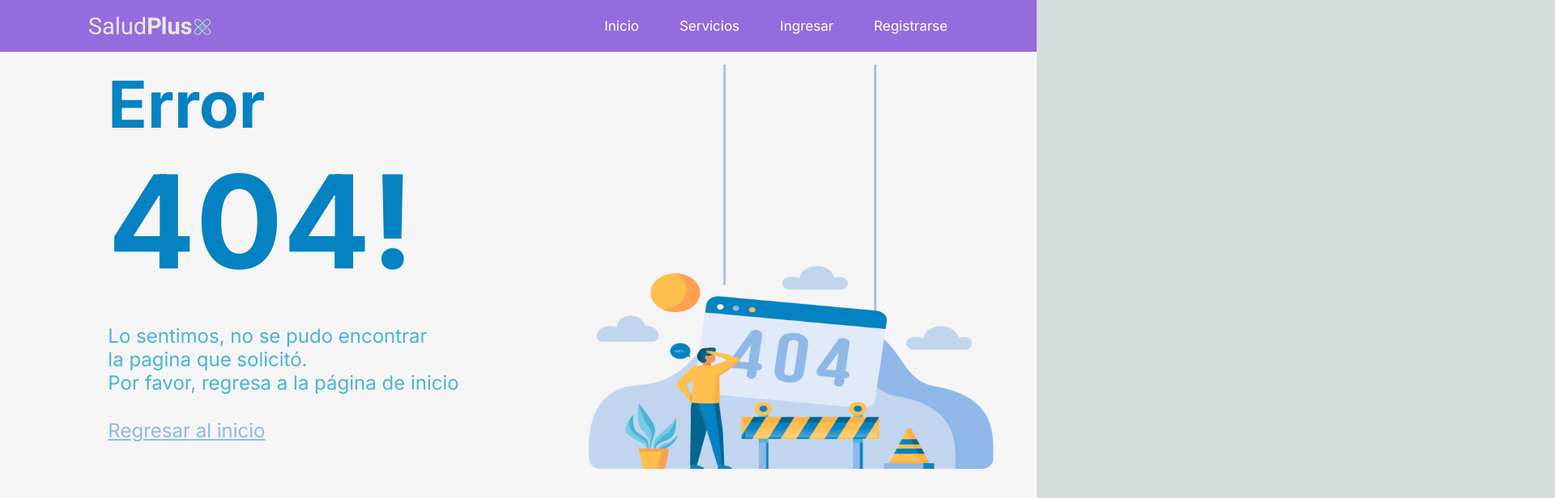
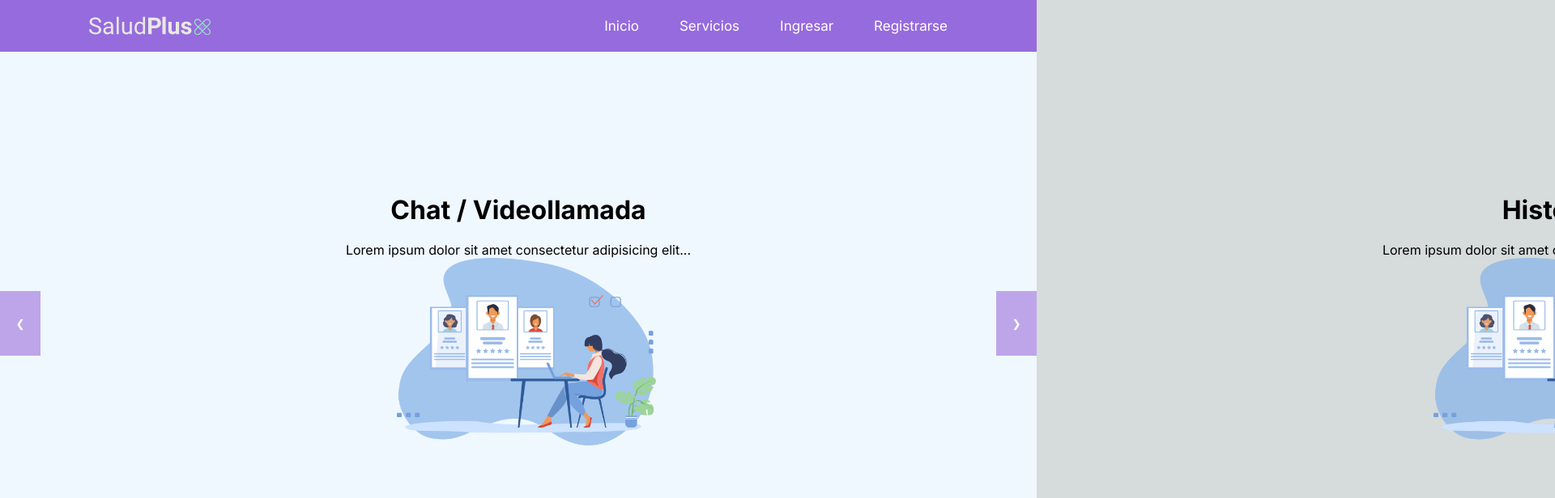
Before and after one commit to Kitatzu/saludplus, a Next.js app in the folder Frontend/: page /services in a window 1280 px wide. Before the commit this address had no page. Shown: the top 616 px of the page at 81% size, 1920 px wide, since content can reach past the window. Built offline with nearby package versions, Linux system fonts and the light colour scheme.

Commit message:
styles calendar

```diff
--- /dev/null
+++ b/Frontend/src/app/services/page.jsx
@@ -0,0 +1,9 @@
+import Carousel from "@/components/carrusel/carrusel";
+
+export default function Service() {
+    return (
+      <div>
+        <Carousel/>
+      </div>
+    );
+  }
--- a/Frontend/src/components/Calendar/Calendar.jsx
+++ b/Frontend/src/components/Calendar/Calendar.jsx
@@ -2,7 +2,8 @@
 
 import React, { useState } from 'react';
 import Calendar from 'react-calendar';
-import 'react-calendar/dist/Calendar.css';
+import './calendar-style.css';
+
 
 function MyCalendar() {
   const [date, setDate] = useState(new Date());
--- a/Frontend/src/components/Dashboard/SideNav.jsx
+++ b/Frontend/src/components/Dashboard/SideNav.jsx
@@ -16,7 +16,7 @@ export const SideNav = () => {
       </div>
       <div>
         <Link
-          href="/Calendar"
+          href="/dashboard/calendar"
           className={`link-nav ${
             pathname === "/dashboard/calendar" ? "active" : ""
           } `}
--- a/Frontend/src/components/Navbar/Navbar.jsx
+++ b/Frontend/src/components/Navbar/Navbar.jsx
@@ -21,7 +21,7 @@ export default function Navbar() {
       <Link href="/">
         <p> Inicio </p>
       </Link>
-      <Link href="/">
+      <Link href="/services">
         <p> Servicios </p>
       </Link>
       <p onClick={handleOpenModal}> Ingresar </p>
--- /dev/null
+++ b/Frontend/src/components/carrusel/carrusel-style.css
@@ -0,0 +1,68 @@
+/* En tu archivo de estilos CSS, por ejemplo, styles.css */
+
+.carousel {
+    position: absolute;
+    overflow: visible;
+    background-color: aliceblue;
+    width: 100%;
+    height: 100%;
+  }
+
+  .slides {
+    display: flex;
+    transition: transform 1s ease-in-out;
+  }
+
+  .slide {
+    flex: 0 0 100%;
+  }
+
+  .content {
+    display: flex;
+    flex-direction: column;
+    justify-content:space-around;
+    align-items:center;
+    margin: 15rem;
+  }
+
+  .content h1 {
+    margin-bottom: 20px;
+  }
+
+  .content p {
+    margin-top: 0;
+  }
+
+  .content img{
+    width: 40%; /* Ajusta el tamaño de la imagen según sea necesario */
+    height: 40%;
+    margin-left: 20px;
+  }
+
+  .slide.active {
+    opacity: 1;
+    transform: translateX(5);
+  }
+
+  .prev, .next {
+    position:absolute;
+    top: 50%;
+    transform: translateY(-50%);
+    background-color:#BEA5EA;
+    color: white;
+    border: none;
+    padding: 10px;
+    cursor: pointer;
+  }
+
+  .prev {
+    left: 0;
+    width: 50px;
+    height: 80px;
+  }
+
+  .next {
+    right: 0;
+    width: 50px;
+    height: 80px;
+  }
--- /dev/null
+++ b/Frontend/src/components/carrusel/carrusel.jsx
@@ -0,0 +1,60 @@
+"use client"
+import { useState, useEffect } from 'react';
+import './carrusel-style.css'; // Importamos el archivo de estilos
+
+const Carousel = () => {
+  const [currentSlide, setCurrentSlide] = useState(0);
+  const slides = [
+    {
+      title: "Autogestión",
+      description: "Lorem ipsum dolor sit amet consectetur adipisicing elit...",
+      imageUrl: "/images/ilustracion.png"
+    },
+    {
+      title: "Chat / Videollamada",
+      description: "Lorem ipsum dolor sit amet consectetur adipisicing elit...",
+      imageUrl: "/images/ilustracion.png"
+    },
+    {
+      title: "Historial",
+      description: "Lorem ipsum dolor sit amet consectetur adipisicing elit...",
+      imageUrl: "/images/ilustracion.png"
+    }
+  ];
+
+  const nextSlide = () => {
+    setCurrentSlide((currentSlide + 1) % slides.length);
+  };
+
+  const prevSlide = () => {
+    setCurrentSlide((currentSlide - 1 + slides.length) % slides.length);
+  };
+
+  useEffect(() => {
+    const interval = setInterval(() => {
+      nextSlide();
+    }, 3000); // Cambia el valor para ajustar la velocidad del carrusel
+
+    return () => clearInterval(interval);
+  }, [currentSlide]);
+
+  return (
+    <div className="carousel">
+      <div className="slides" style={{ transform: `translateX(-${currentSlide * 100}%)` }}>
+        {slides.map((slide, index) => (
+          <div key={index} className="slide">
+            <div className="content">
+              <h1>{slide.title}</h1>
+              <p>{slide.description}</p>
+              <img src={slide.imageUrl} alt="Slide" />
+            </div>
+          </div>
+        ))}
+      </div>
+      <button className="prev" onClick={prevSlide}>&#10094;</button>
+      <button className="next" onClick={nextSlide}>&#10095;</button>
+    </div>
+  );
+};
+
+export default Carousel;
```
Also changed, not shown: Frontend/src/app/Calendar/page.jsx (deleted, +0 -9 lines), Frontend/src/components/Calendar/calendar-style.css (added, +159 -0 lines), Frontend/public/images/Ilustracion.png (added).
